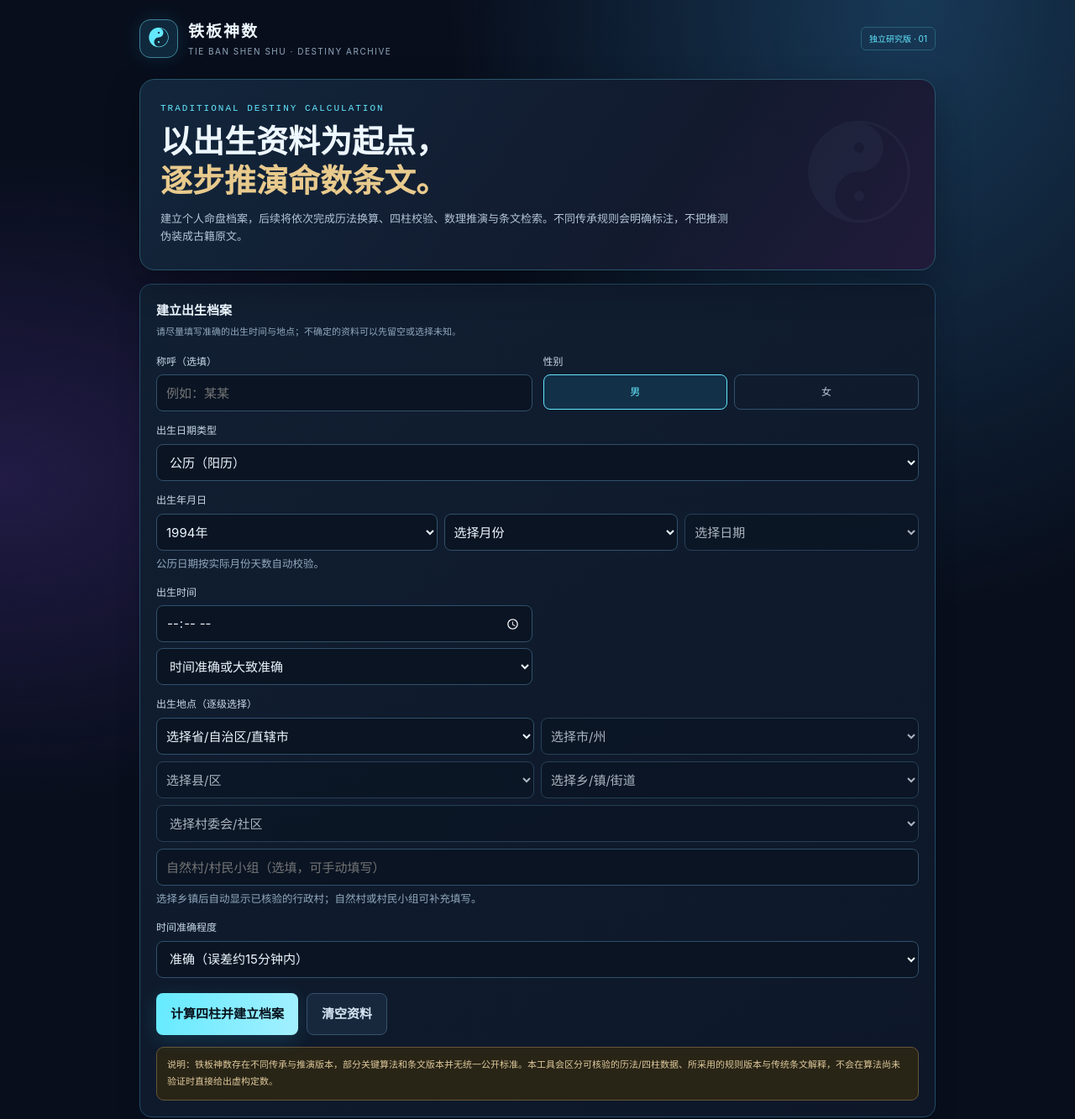
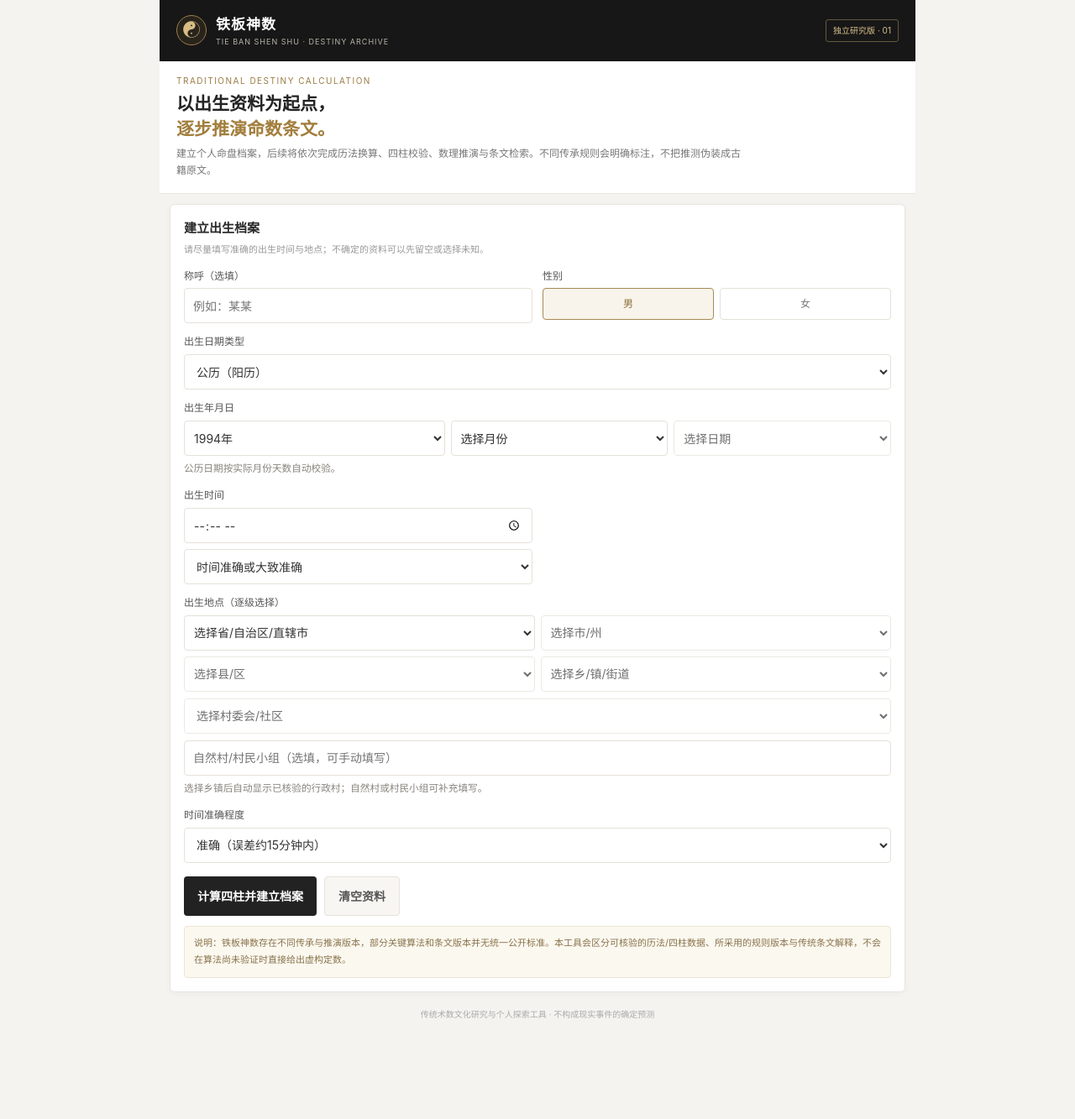
Before and after one commit to yushihao1994-hub/astro-studio, a plain HTML site: page tieshan.html in a window 1280 px wide. Shown: the top 1333 px of the page at 84% size. After the commit the page ends 1264 px from the top, so only its background shows below. Drawn offline with Linux system fonts and the light colour scheme.

Commit message:
Redesign Iron Plate interface with clean chart-first layout inspired by professional Bazi apps

```diff
--- a/tieshan.html
+++ b/tieshan.html
@@ -6,16 +6,27 @@
 <meta name="theme-color" content="#080e1c">
 <title>铁板神数 · 命理推演系统</title>
 <style>
-:root{color-scheme:dark;--bg:#080e1c;--panel:#101b2d;--panel2:#13243a;--line:#244b67;--cyan:#63e8ff;--violet:#a99aff;--gold:#e8ca8d;--txt:#edf7ff;--muted:#91a8bd}
-*{box-sizing:border-box}body{margin:0;min-height:100vh;color:var(--txt);background:radial-gradient(ellipse at 85% 0,#183957 0,transparent 36%),radial-gradient(ellipse at 0 40%,#211b45 0,transparent 32%),var(--bg);font:15px/1.65 -apple-system,BlinkMacSystemFont,"Segoe UI",sans-serif}
-.wrap{max-width:980px;margin:auto;padding:22px 16px 56px}.top{display:flex;align-items:center;justify-content:space-between;gap:12px;margin-bottom:24px}.brand{display:flex;align-items:center;gap:12px}.logo{width:46px;height:46px;display:grid;place-items:center;border:1px solid #3d829b;border-radius:13px;color:var(--cyan);font-size:25px;background:#10283b;box-shadow:0 0 24px #38d9ff20}h1{font-size:19px;letter-spacing:2px;margin:0}.sub{font-size:10px;color:var(--muted);letter-spacing:1.5px}.tag{font-size:10px;color:var(--cyan);border:1px solid #286078;padding:5px 9px;border-radius:6px;white-space:nowrap}
-.hero{padding:28px 24px;border:1px solid #28546a;border-radius:18px;background:linear-gradient(125deg,#12263b,#121a2e 65%,#211b3a);position:relative;overflow:hidden;box-shadow:0 16px 40px #0004}.eyebrow{font:11px ui-monospace,monospace;color:var(--cyan);letter-spacing:2px}.hero h2{font-size:clamp(25px,5vw,38px);line-height:1.25;margin:10px 0}.hero h2 span{color:var(--gold)}.hero p{max-width:680px;color:#b3c5d7;font-size:13px;margin:0}.hero:after{content:"☯";position:absolute;right:25px;top:5px;font-size:130px;color:#b4eaff0b}
-.grid{display:grid;grid-template-columns:1fr 1fr;gap:14px;margin-top:16px}.card{min-width:0;border:1px solid var(--line);border-radius:14px;background:linear-gradient(145deg,#111f32,#0d1728);padding:19px;box-shadow:0 10px 28px #0002}.card.full{grid-column:1/-1}.card h3{font-size:15px;margin:0 0 4px}.hint{font-size:11px;color:var(--muted);margin:0 0 16px}.fields{display:grid;grid-template-columns:1fr 1fr;gap:13px}.date-parts{display:grid;grid-template-columns:1.2fr 1fr 1fr;gap:8px}.date-parts select{min-width:0;padding:0 7px}.address-parts{display:grid;grid-template-columns:1fr 1fr;gap:8px}.address-parts select{min-width:0;padding:0 7px}.field.full{grid-column:1/-1}label{display:block;color:#c8d9e8;font-size:12px;margin-bottom:6px}input,select{width:100%;height:44px;border:1px solid #31516b;border-radius:8px;background:#0a1423;color:var(--txt);padding:0 11px;font:inherit;outline:none}input:focus,select:focus{border-color:var(--cyan);box-shadow:0 0 0 3px #63e8ff16}.choice{display:flex;gap:8px}.choice label{flex:1;margin:0}.choice input{position:absolute;opacity:0;pointer-events:none}.choice span{display:block;text-align:center;border:1px solid #31516b;border-radius:8px;padding:10px;color:#b8c9d9}.choice input:checked+span{border-color:var(--cyan);color:var(--cyan);background:#123047}
-.actions{display:flex;gap:10px;flex-wrap:wrap;margin-top:18px}button{border:0;border-radius:8px;padding:12px 17px;font:inherit;font-weight:700;cursor:pointer}.primary{color:#07121d;background:linear-gradient(100deg,#65eaff,#a3f0ff);box-shadow:0 6px 22px #35d9ff25}.secondary{color:#d7e6f4;background:#17283d;border:1px solid #35516b}.notice{margin-top:14px;border:1px solid #67563a;background:#282416;border-radius:9px;padding:11px 12px;color:#dfc99b;font-size:11px;line-height:1.8}
-.result{display:none;margin-top:16px}.result.show{display:block}.status{padding:16px;border:1px solid #3a6680;border-radius:11px;background:#102538;color:#d9f5ff;font-size:13px}.status strong{display:block;color:var(--cyan);margin-bottom:5px}.steps{display:grid;grid-template-columns:repeat(3,1fr);gap:10px;margin-top:13px}.step{display:block;width:100%;text-align:left;border:1px solid #29475e;border-radius:9px;padding:12px;background:#0c1929;color:var(--txt);cursor:pointer}.step.active{border-color:var(--cyan);background:#123047}.step-detail{display:none;margin-top:12px;padding:15px;border:1px solid #34718a;border-radius:10px;background:#0c1c2d}.step-detail.show{display:block}.step b{display:block;color:var(--gold);font-size:12px}.step span{font-size:10px;color:var(--muted)}
-footer{text-align:center;color:#6e879e;font-size:10px;margin-top:25px}
-@media(max-width:620px){.wrap{padding:16px 12px 40px}.grid{grid-template-columns:1fr}.card.full{grid-column:auto}.hero{padding:23px 18px}.hero:after{right:7px;top:28px;font-size:85px;opacity:.6}.fields{grid-template-columns:1fr 1fr}.steps{grid-template-columns:1fr}.tag{font-size:9px}}
-@media(max-width:380px){.fields{grid-template-columns:1fr}.field.full{grid-column:auto}.top{align-items:flex-start}}
+:root{color-scheme:light;--bg:#f4f3ef;--panel:#fff;--panel2:#faf9f6;--line:#e8e5de;--cyan:#9b7b3e;--violet:#8b7650;--gold:#b08d4d;--txt:#252525;--muted:#88847b}
+*{box-sizing:border-box}body{margin:0;min-height:100vh;color:var(--txt);background:var(--bg);font:14px/1.65 -apple-system,BlinkMacSystemFont,"PingFang SC","Microsoft YaHei",sans-serif}
+.wrap{max-width:900px;margin:auto;padding:0 0 48px}.top{display:flex;align-items:center;justify-content:space-between;gap:12px;padding:15px 20px;background:#171717;color:#fff;margin-bottom:0}
+.brand{display:flex;align-items:center;gap:11px}.logo{width:36px;height:36px;display:grid;place-items:center;border:1px solid #9b804d;border-radius:50%;color:#d8bd83;font-size:21px;background:#28231b}
+h1{font-size:17px;letter-spacing:1px;margin:0;color:#fff}.sub{font-size:9px;color:#b8b3a8;letter-spacing:1px}.tag{font-size:10px;color:#d9c18d;border:1px solid #66583c;padding:4px 8px;border-radius:3px;white-space:nowrap}
+.hero{padding:15px 20px 17px;background:#fff;border:0;border-bottom:1px solid var(--line);border-radius:0;box-shadow:none;position:relative;overflow:hidden}.eyebrow{font-size:10px;color:#9a7b43;letter-spacing:1.5px}.hero h2{font-size:21px;line-height:1.4;margin:5px 0;color:#242424}.hero h2 span{color:#a27e3d}.hero p{max-width:680px;color:#777;font-size:12px;margin:0}.hero:after{display:none}
+.grid{display:grid;grid-template-columns:1fr;gap:12px;margin-top:12px;padding:0 12px}.card{min-width:0;border:1px solid var(--line);border-radius:6px;background:#fff;padding:16px;box-shadow:0 2px 8px #28200b08}.card.full{grid-column:1/-1}.card h3{font-size:15px;margin:0 0 3px;color:#292929}.hint{font-size:11px;color:#999;margin:0 0 13px}
+.fields{display:grid;grid-template-columns:1fr 1fr;gap:12px}.date-parts{display:grid;grid-template-columns:1.2fr 1fr 1fr;gap:7px}.date-parts select,.address-parts select{min-width:0;padding:0 7px}.address-parts{display:grid;grid-template-columns:1fr 1fr;gap:7px}.field.full{grid-column:1/-1}
+label{display:block;color:#555;font-size:12px;margin-bottom:5px}input,select{width:100%;height:42px;border:1px solid #e5e1d8;border-radius:4px;background:#fff;color:#333;padding:0 10px;font:inherit;outline:none}input:focus,select:focus{border-color:#b49a68;box-shadow:0 0 0 2px #b49a6818}
+.choice{display:flex;gap:7px}.choice label{flex:1;margin:0}.choice input{position:absolute;opacity:0;pointer-events:none}.choice span{display:block;text-align:center;border:1px solid #e5e1d8;border-radius:4px;padding:8px;color:#777;background:#fff}.choice input:checked+span{border-color:#a68a55;color:#8c6e34;background:#f8f4eb}
+.actions{display:flex;gap:9px;flex-wrap:wrap;margin-top:16px}button{border:0;border-radius:4px;padding:11px 16px;font:inherit;font-weight:600;cursor:pointer}.primary{color:#fff;background:#222;box-shadow:none}.primary:hover{background:#403725}.secondary{color:#555;background:#f7f6f2;border:1px solid #e7e3d9}
+.notice{margin-top:12px;border:1px solid #eee5d2;background:#fbf8f0;border-radius:4px;padding:10px 11px;color:#89734a;font-size:11px;line-height:1.8}
+.result{display:none;margin-top:0}.result.show{display:block}.status{padding:13px;border:1px solid #e8e3d8;border-radius:4px;background:#fff;color:#444;font-size:12px}.status strong{display:block;color:#92733d;margin-bottom:5px;font-size:14px}#summary{color:#777}
+.steps{display:grid;grid-template-columns:repeat(3,1fr);gap:0;margin-top:12px;background:#1d1d1d;border-radius:4px 4px 0 0;overflow:hidden}.step{display:block;width:100%;text-align:center;border:0;border-right:1px solid #444;border-radius:0;padding:11px 7px;background:#1d1d1d;color:#eee;cursor:pointer}.step:last-child{border-right:0}.step.active{background:#29251d;box-shadow:inset 0 -3px #c3a66a}.step b{display:block;color:#e4d1a7;font-size:12px}.step span{font-size:10px;color:#bcb8af}
+.step-detail{display:none;margin-top:0;padding:15px;border:1px solid #e8e3d8;border-top:0;border-radius:0 0 4px 4px;background:#fff;color:#555;font-size:12px}.step-detail.show{display:block}.step-detail b{color:#92733d}.step-detail p{margin:7px 0;padding-bottom:7px;border-bottom:1px solid #f0eee9}
+.pillar-grid{display:grid;grid-template-columns:repeat(4,minmax(0,1fr));gap:0;border:1px solid #e7e3da;border-radius:4px;overflow:hidden;background:#fff}.pillar-cell{padding:10px 5px;text-align:center;border-right:1px solid #e7e3da;background:#fff}.pillar-cell:last-child{border-right:0}.pillar-label{font-size:11px;color:#888}.pillar-ganzhi{font-size:27px;line-height:1.4;font-weight:700;letter-spacing:3px;color:#292929;margin:4px 0}.pillar-meta{font-size:10px;color:#999}.pillar-head{font-size:10px;color:#a2864e;margin-bottom:3px}.chart-caption{font-size:11px;color:#8d7a58;margin:12px 0 8px}
+.data-table{width:100%;border-collapse:collapse;font-size:11px;text-align:center;margin-top:8px}.data-table th,.data-table td{padding:7px 4px;border-bottom:1px solid #eeeae2}.data-table th{background:#f7f6f2;color:#777;font-weight:500}
+footer{text-align:center;color:#aaa;font-size:10px;margin-top:18px;padding:0 12px}
+@media(max-width:620px){.wrap{padding:0 0 35px}.top{padding:13px 14px}.grid{padding:0 9px;gap:9px}.hero{padding:13px 15px}.hero h2{font-size:19px}.fields{grid-template-columns:1fr 1fr}.steps{grid-template-columns:repeat(3,1fr)}.step{padding:10px 3px}.step b{font-size:11px}.step span{font-size:9px}.card{padding:13px}.tag{font-size:9px}}
+@media(max-width:380px){.fields{grid-template-columns:1fr}.field.full{grid-column:auto}.top{align-items:flex-start}.pillar-ganzhi{font-size:23px}}
+
 </style>
 </head>
 <body>
@@ -80,10 +91,12 @@ async function wakeApi(){
 }
 function renderPillars(data){
   const labels=[['year','年柱'],['month','月柱'],['day','日柱'],['hour','时柱']];
-  const cards=labels.map(([key,label])=>{const p=data.pillars[key];return '<div style="border:1px solid #34718a;background:linear-gradient(145deg,#132d43,#101c30);border-radius:10px;padding:14px;text-align:center"><div style="font-size:11px;color:#91a8bd">'+label+'</div><div style="font-size:30px;font-weight:800;letter-spacing:5px;color:#73eaff;margin:5px 0">'+p.name+'</div><div style="font-size:10px;color:#c5d5e4">'+p.stem+'（天干）· '+p.branch+'（地支）</div></div>';}).join('');
+  const cards=labels.map(([key,label])=>{const p=data.pillars[key];return '<div class="pillar-cell"><div class="pillar-label">'+label+'</div><div class="pillar-head">干支</div><div class="pillar-ganzhi">'+escapeHtml(p.name)+'</div><div class="pillar-meta">'+escapeHtml(p.stem)+' · '+escapeHtml(p.branch)+'</div></div>';}).join('');
   const warnings=(data.warnings||[]).map(x=>'<li style="margin:4px 0">'+escapeHtml(x)+'</li>').join('');
   const method=(data.method||[]).map(x=>'<li style="margin:4px 0">'+escapeHtml(x)+'</li>').join('');
-  return '<div style="font-size:12px;color:#73eaff;margin-bottom:10px">四柱基础计算结果 · '+escapeHtml(data.birth.timezone)+' · '+escapeHtml(data.solar_term_boundary.month_boundary)+'交节后</div><div style="display:grid;grid-template-columns:repeat(4,minmax(0,1fr));gap:8px">'+cards+'</div><div style="margin-top:13px;border-top:1px solid #29475e;padding-top:11px;font-size:11px;color:#b8c9d9"><b style="color:#e8ca8d">计算规则</b><ul>'+method+'</ul><b style="color:#e8ca8d">校验提醒</b><ul>'+warnings+'</ul></div><div style="font-size:10px;color:#8299ad;margin-top:10px">计算引擎：'+escapeHtml(data.engine)+'。四柱结果是基础历法数据，不代表已经完成铁板神数定数。</div><div style="margin-top:16px"><button class="primary" type="button" id="aiAnalyzeBtn">DeepSeek AI 深度解读</button><div id="aiAnalysisOutput" style="margin-top:12px"></div></div>';
+  const z=data.derived||{},counts=z.five_element_counts||{};
+  const elementRows=['木','火','土','金','水'].map(e=>'<td>'+e+' '+(counts[e]??0)+'</td>').join('');
+  return '<div class="chart-caption">四柱基础排盘 · '+escapeHtml(data.birth.timezone)+' · '+escapeHtml(data.solar_term_boundary.month_boundary)+'交节后</div><div class="pillar-grid">'+cards+'</div><div class="chart-caption">五行数量参考</div><table class="data-table"><tbody><tr>'+elementRows+'</tr></tbody></table><div style="margin-top:13px;border-top:1px solid #eeeae2;padding-top:11px;font-size:11px;color:#777"><b style="color:#92733d">计算规则</b><ul>'+method+'</ul><b style="color:#92733d">校验提醒</b><ul>'+warnings+'</ul></div><div style="font-size:10px;color:#999;margin-top:10px">计算引擎：'+escapeHtml(data.engine)+'。四柱结果是基础历法数据，不代表已经完成铁板神数定数。</div><div style="margin-top:14px"><button class="primary" type="button" id="aiAnalyzeBtn">AI 深度解读</button><div id="aiAnalysisOutput" style="margin-top:12px"></div></div>';
 }
 let lastPillarData=null;
 function showStep(n){
```
